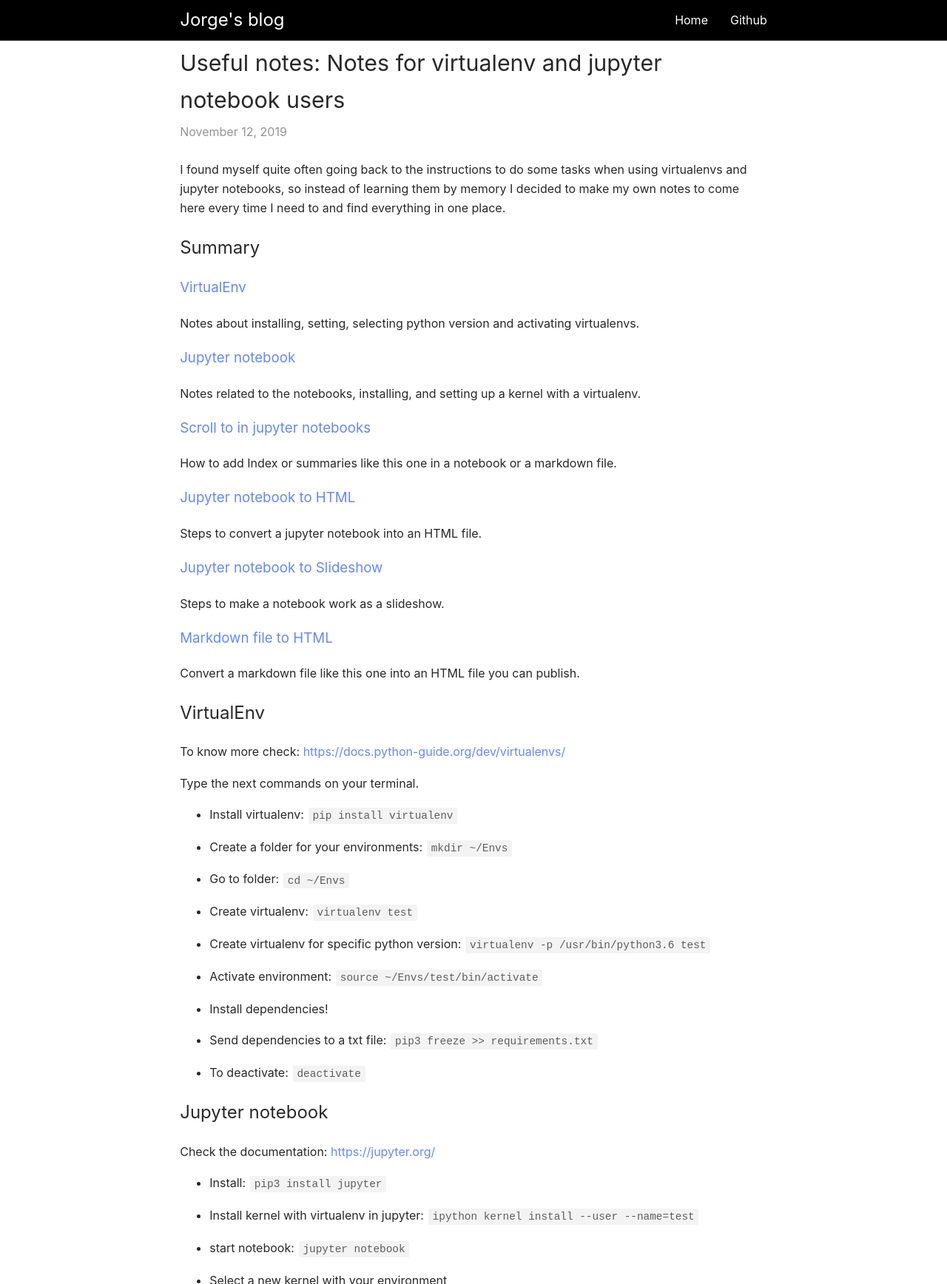
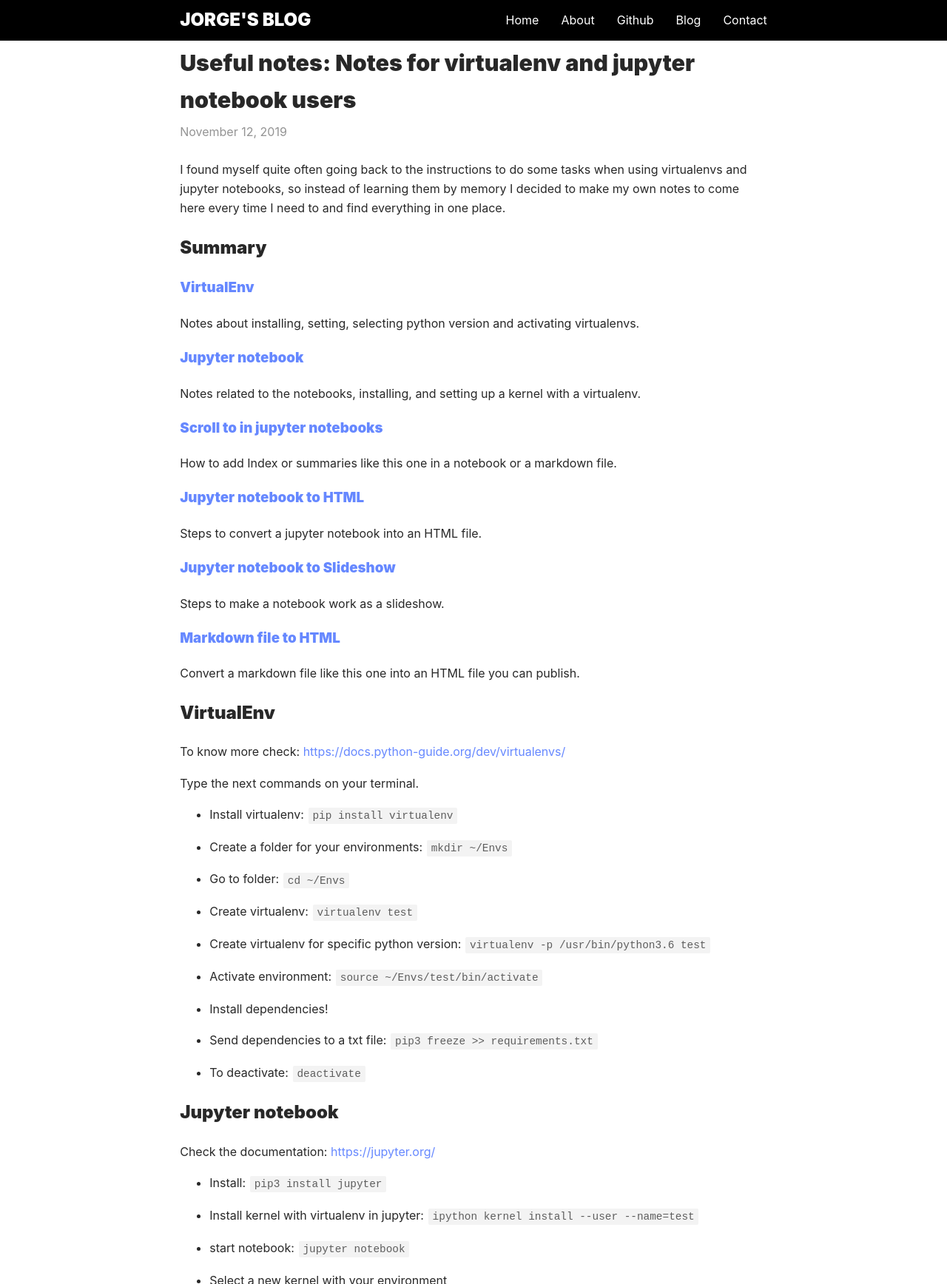
Before and after one commit to jabud/blog, a Jekyll site: the page built from _posts/2019-11-12-useful-notes.md, in a window 1280 px wide, cut to the strip 0-1736 px from the top of the page. Shown: the whole strip at 74% size. Built offline with Jekyll 4.4.1, drawn with Linux system fonts in a browser that asks for light colours; our own code applies the rules of GitHub Pages for plain Markdown files.

Commit message:
new title and font sizes

```diff
--- a/_config.yml
+++ b/_config.yml
@@ -1,4 +1,4 @@
-title: "Jorge's blog"
+title: "JORGE'S BLOG"
 author: "Jorge Espinoza Abud"
 description: "Just sharing ideas and releasing some stress in written form"
 permalink: /:title/
@@ -11,8 +11,11 @@ dark_footer: true           # keep the footer dark
 # style: minimal             # use a simpler style inspired by the minima theme
 
 navigation:                  # site navigation in the header
-  - Home: "https://www.jabud.tech/"
+  - Home: "https://jfreek.github.io/"
+  - About: "https://jfreek.github.io/#about"
   - Github: "http://github.com/jfreek"
+  - Blog: "https://jfreek.github.io/blog"
+  - Contact: "https://jfreek.github.io/#contact"
 
 # icons:                      # icons in the header, see http://fontawesome.com/icons
  # envelope: "mailto:jorge@jabud.tech"
--- a/_layouts/default.html
+++ b/_layouts/default.html
@@ -10,7 +10,7 @@
   gtag('config', 'UA-138335771-1');
 </script>
 
-<title>{{ site.title | escape }}</title>
+<title>jorge's blog</title>
 <meta charset="{{ site.encoding }}">
 <meta name="viewport" content="width=device-width, initial-scale=1.0">
 <meta name="description" content="{{ page.excerpt | default: site.description | strip_html | normalize_whitespace | truncate: 160 | escape }}">
--- a/_sass/index.sass
+++ b/_sass/index.sass
@@ -1,6 +1,6 @@
 $font-size: calc(0.8rem + 0.25vw) !default
 $font-weight: 400 !default
-$heading-weight: 400 !default
+$heading-weight: 1000 !default
 $line-height: 1.65 !default
 $link-color: #68f !default
 $dark: #282828 !default
```
